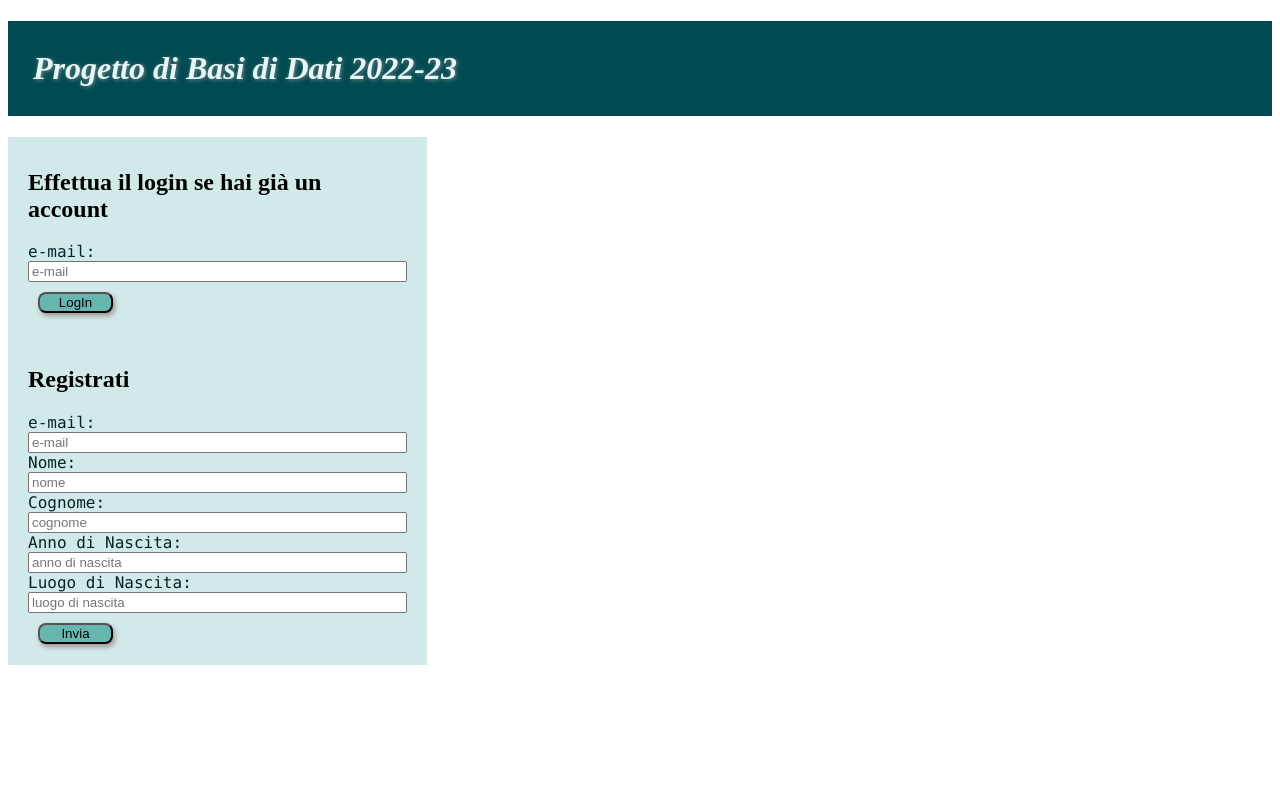
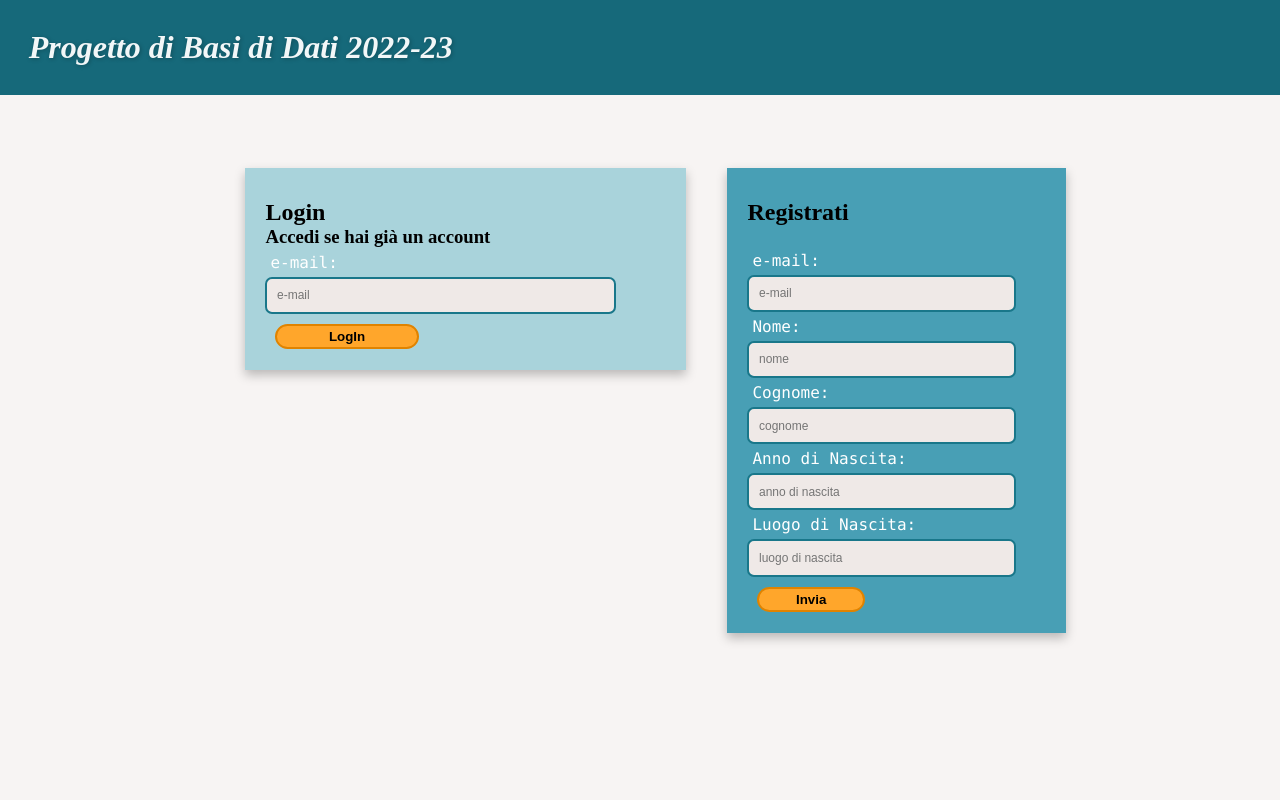
Before and after one commit to tommaso2311/DatBas_22-23, a PHP site: page / in a window 1280 px wide. Run offline with PHP 8.4, Linux system fonts and the light colour scheme; data that the repository does not hold is empty.

Commit message:
giocato con css + completata registrazione e login

```diff
--- a/databse.sql
+++ b/databse.sql
@@ -177,3 +177,9 @@ CREATE PROCEDURE Login(IN email varchar(30), OUT isRegistered int)
 BEGIN
       SELECT count(*) INTO isRegistered FROM UTENTE u WHERE u.eMail = email;
 END $$
+## • registrazione sulla piattaforma
+CREATE PROCEDURE RegistrazioneUtente(IN email varchar(30), nome varchar(30), cognome varchar(30), Anno_di_nascita varchar(30), Luogo_di_Nascita varchar(30))
+BEGIN
+	INSERT INTO UTENTE(eMail, Nome, Cognome, `Anno di nascita`, `Luogo di nascita`)
+                VALUES (email, nome, cognome, Anno_di_nascita, Luogo_di_Nascita);
+END $$
--- a/index.php
+++ b/index.php
@@ -1,16 +1,5 @@
 <!DOCTYPE html>
-<html lang="<?php echo $language; ?>">
-
-
-<head>
-
-  <title>Progetto di Basi di Dati 2022-23</title>
-  <link rel="stylesheet" href="styles.css">
-
-</head>
-
-<body>
-  <h1 id="title">Progetto di Basi di Dati 2022-23</h1>
+<html lang="it">
 <?php
         require_once 'connect.php';
         $msg='';
@@ -18,10 +7,22 @@
                 $msg = "Credenziali sbagliate";
             }
       ?>
+<head>
+  <title>Progetto di Basi di Dati 2022-23</title>
+  <link rel="stylesheet" href="styles.css">
+</head>
 
 <body>
+
+   <header class="main-header">
+   	<h1 id="title">Progetto di Basi di Dati 2022-23</h1>
+   </header>
+
+<div class="container">
+  <div class="login">
   		<form action="login.php" method="head">
-  	<h2>Effettua il login se hai già un account</h2>
+  			<h2>Login</h2>
+  			<h3>Accedi se hai già un account</h3>
   			<?php
                 if($msg!='')
                 {
@@ -29,28 +30,29 @@
                 }
             ?>
   			<label for="emailL">e-mail:</label>
-      <input type="email" name="emailL" id="emailL" placeholder="e-mail">
+      		<input type="email" name="emailL" id="emailL" placeholder="e-mail" class="text">
       		<input type="submit" value="LogIn" class="submit">
   		</form>
+  </div>
 
+  <div class="register">
     <form action="register.php" method="post">
       	<h2>Registrati</h2>
 
       <label for="email">e-mail:</label>
-      <input type="email" name="email" id="email" placeholder="e-mail">
+      <input type="email" name="email" id="email" placeholder="e-mail" class="text">
       <label for="name">Nome: </label>
-      <input type="text" name="nome" id="name" placeholder="nome">
+      <input type="text" name="nome" id="name" placeholder="nome" class="text">
       <label for="lastname">Cognome:</label>
-      <input type="text" name="cognome" id="lastname" placeholder="cognome">
+      <input type="text" name="cognome" id="lastname" placeholder="cognome" class="text">
       <label for="a">Anno di Nascita: </label>
-      <input type="number" name="annoNascita" min="1900" max="2023" step="1" placeholder="anno di nascita" id="anno">
+      <input type="number" name="annoNascita" min="1900" max="2023" step="1" placeholder="anno di nascita" id="anno" class="text">
       <label for="luogo">Luogo di Nascita: </label>
-      <input type="text" name="luogoNascita" placeholder= "luogo di nascita" id="luogo">
+      <input type="text" name="luogoNascita" placeholder= "luogo di nascita" id="luogo" class="text">
       <input type="submit" value="Invia" class="submit">
      </form>
+  </div>
+</div>
 </body>
 
 </html>
-</body>
-
-</html>
--- a/styles.css
+++ b/styles.css
@@ -1,32 +1,86 @@
-#title {
-	background-color: #004B52;
-	color: #e4f7f9;
-	text-shadow: 1px 1px 4px  #7c8686;
-	padding:0.9em 25px;
-	font-style: italic;
+body{
+	background-color: #F7F4F3;
+	justify-content: center;
+	align-items: center;
+	margin:0;
+	display:flex;
+	flex-direction:column;
+}
+.main-header{
+	background-color: #16697A;
+	width:100%;
+	height:30%;
 	display: box;
 }
+#title {
+	color: #F2F7F8;
+	text-shadow: 1px 1px 4px  #00000040;
+	padding:0.9em;
+	font-style: italic;
+	width: auto;
+	margin:0; /*obbligatorio altrimenti fa fastidioso spazietto sopra*/
+}
+/*corpo*/
+.container{
+	position:relative;
+	margin:2%;
+	width:80%;
+	min-width:800px;
+	min-height:650px;
+}
+.login, .register{
+	position:absolute;
+	margin:15px;
+	top:5%; /*sposta il lato a sx di tot rispetto al suo antenato*/
+
+}
+.login{ left: 10%; 	width:40%;}
+.register{ right: 10%; 	width:30%;}
+
+.login form { background-color: #A9D3DB; }
+.register form { background-color: #489FB5; }
+
+.login h2{ margin-block-end:0; }
+.login h3{ padding: 0; margin:0;}
+
 form {
       display: flex;
       flex-direction: column;
-      width: 30%;
-      padding:0.7em 20px;
-      background-color: #d2e9ea;
-    }
+      width: 100%;
+      padding:0.7em;
+      padding-left: 20px;
+   	  background-color: transparent;
+      box-shadow: 0px 5px 10px #00000040;
+ }
 form label{
-	color:#002529;
+	color:#FFFFFF;
 	font-family: "Lucida Console", monospace;
+	padding:5px;
 }
 form input.submit{
-	padding: -3px;
-	border-radius: 8px;
-	background-color: #68B6B0;
-	box-shadow: 2px 3px 5px #a19693 ;
+	padding: 3px;
+	border-radius: 15px;
+	border: 2px solid #E08300;
+	background: #FFA62B;
 	color: #000000;
 	font-size: 10pt;
-	width: 75px;
+	font-weight: bold;
+	width: 35%;
 	margin:10px;
 }
-form input.text{
-
+form input.submit:hover{
+	box-shadow:  4px 4px 10px #312521,
+             	-2px -2px 10px #EFE9E7;
 }
+input.text{
+  font-size: 75%;
+  padding: 0.8em;
+  /*outline: none;*/
+  border: 2px solid #19778A;
+  background-color: #EFE9E7;
+  border-radius: 7px;
+  width: 80%;
+}
+input.text:hover {
+	box-shadow: 4px 4px 7px #0D3C45 ;
+}
```
Lines whose indentation alone changed are shown as unchanged.
